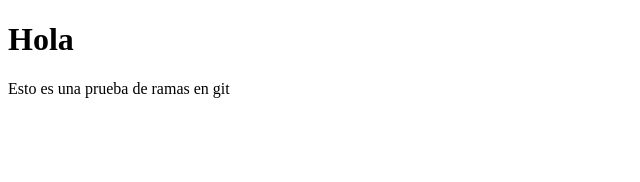
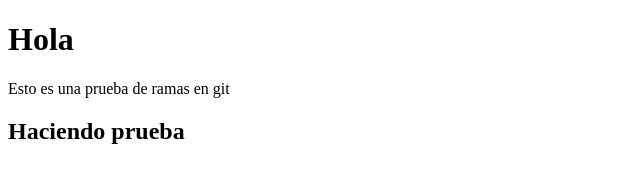
Before and after one commit to SahuBadi/proyecto, a plain HTML site: page index.html in a window 1280 px wide. Shown: the whole page, without its empty margins (0-640 px from the left). Drawn offline with Linux system fonts and the light colour scheme.

Commit message:
Creación styles

```diff
--- a/index.html
+++ b/index.html
@@ -12,3 +12,6 @@
 </html>
 <h1>Hola</h1>
 <p>Esto es una prueba de ramas en git</p>
+
+
+<h2>Haciendo prueba</h2>
--- /dev/null
+++ b/styles.css
@@ -0,0 +1,4 @@
+body {
+    background-color: aquamarine;
+    color: #000;
+}
```
